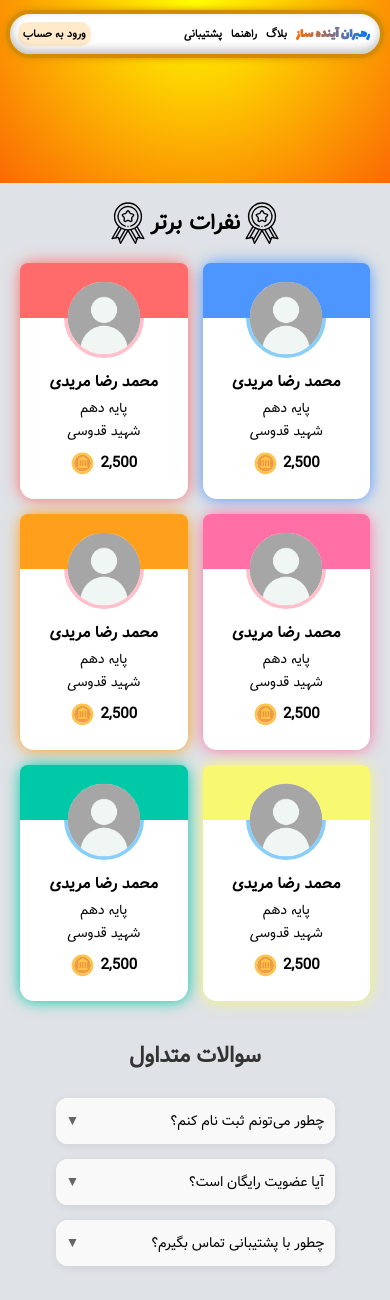
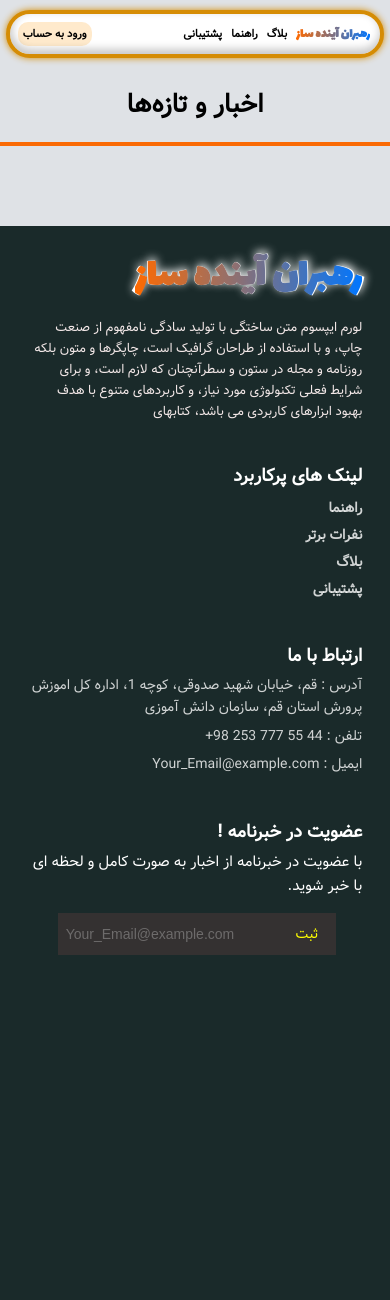
Before and after one commit to amirali5370/Alfa, a Flask app: page /blog in a window 390 px wide. Shown: the top 1300 px of the page. After the commit the page ends 955 px from the top, so only its background shows below. Run offline with Flask 3, Linux system fonts and the light colour scheme; some libraries are stand-ins or nearby versions.

Commit message:
create blog page

```diff
--- a/blueprints/user.py
+++ b/blueprints/user.py
@@ -7,6 +7,7 @@
 from scoring import *
 from models.user import User
 from models.invite import Invite
+from models.news import News
 
 app = Blueprint("user" , __name__)
 
@@ -28,8 +29,9 @@
 
         invite_code = invite_generator()
         sub_invite_code = invite_generator()
+        auth = auth_generator(User)
 
-        user = User(first_name="کاربر", last_name="مهمان", password=sha256_crypt.encrypt(password), code=code, invite_code=invite_code, sub_invite_code=sub_invite_code, coins=coin_01)
+        user = User(auth=auth, first_name="کاربر", last_name="مهمان", password=sha256_crypt.encrypt(password), code=code, invite_code=invite_code, sub_invite_code=sub_invite_code, coins=coin_01)
 
         assistant = False
         if inv_link != None:
@@ -120,17 +122,54 @@
 
 
 
-
-
 @app.route("/", methods = ["POST","GET"],  strict_slashes=False)
 def home():
     top_users = User.query.filter(User.completion == 1).order_by(User.coins.desc()).limit(9).all()
     return render_template("home.html", current_user=current_user, top_users=top_users)
 
 
-@app.route("/blog", methods = ["POST","GET"],  strict_slashes=False)
+
+
+@app.route("/blog", strict_slashes=False)
 def blog():
-    return render_template("home.html", current_user=current_user)
+    page = request.args.get("page", 1, type=int)
+    news = News.query.order_by(News.id.desc()).paginate(page=page, per_page=12, error_out=False)
+    return render_template("user/blog.html", current_user=current_user, news=news)
+
+
+@app.route("/api/blog", strict_slashes=False)
+def blog_api():
+    page = request.args.get("page", 1, type=int)
+    news = News.query.order_by(News.id.desc()).paginate(page=page, per_page=12, error_out=False)
+    return {
+        "items": [
+            {
+                "id": item.id,
+                "title": item.title,
+                "description": item.description if item.description else "",
+                "url": url_for('user.single_blog', news_link=item.prima_link),
+                "image": url_for('static', filename='img/news/' + str(item.auth) + '.jpg')
+            }
+            for item in news.items
+        ],
+        "has_next": news.has_next
+    }
+
+
+
+
+@app.route("/blog/<news_link>",  strict_slashes=False)
+def single_blog(news_link):
+    news = News.query.filter_by(prima_link=news_link).first_or_404()
+    return render_template("user/blog.html", current_user=current_user, news=news)
+
+
+
+
+
+
+
+
 @app.route("/guide", methods = ["POST","GET"],  strict_slashes=False)
 def guide():
     return render_template("home.html", current_user=current_user)
--- a/functions/code_generators.py
+++ b/functions/code_generators.py
@@ -11,11 +11,11 @@
     return code
 
 
-def auth_generator():
+def auth_generator(model):
     string = "abcdefghijklmnopqrstuvwxyzABCDEFGHIJKLMNOPQRSTUVWXYZ"
     while True:
         code = ''.join(random.choice(string) for x in range(36))
-        x = User.query.filter(User.invite_auth==code).first()
+        x = model.query.filter_by(auth=code).first()
         if x == None:
             break
     return code
--- a/models/news.py
+++ b/models/news.py
@@ -6,9 +6,9 @@
     __tablename__ = "news"
     id = Column(Integer, primary_key=True)
     title = Column(String, nullable=False)
+    description = Column(String, nullable=True)
     content = Column(String, nullable=False)
     prima_link = Column(String, nullable=False, index=True)
-    auth = Column(String, nullable=False)
+    auth = Column(String, nullable=False, index=True)
     is_event = Column(Integer, nullable=False, index=True)
-    grade_bits = Column(Integer, nullable=False)
     jalali_date = Column(String, nullable=False)
--- a/models/user.py
+++ b/models/user.py
@@ -5,6 +5,7 @@
 class User(db.Model, UserMixin):
     __tablename__ = "users"
     id = Column(Integer, primary_key=True)
+    auth = Column(String, nullable=False, unique=True, index=True)
     first_name = Column(String, nullable=True)
     last_name = Column(String, nullable=True)
     father_name = Column(String, nullable=True)
--- /dev/null
+++ b/static/scripts/user/blog.js
@@ -0,0 +1,58 @@
+const container = document.querySelector(".news-container");
+
+// داده‌ها از attribute
+let currentPage = parseInt(container.dataset.currentPage);
+let hasNext = container.dataset.hasNext === "true";
+const csrfToken = document.querySelector('meta[name="more_of_page"]').getAttribute('content')
+
+let isLoading = false;
+
+// لود بیشتر وقتی اسکرول رسید انتها
+window.addEventListener("scroll", () => {
+    if (!hasNext || isLoading) return;
+
+    if (window.innerHeight + window.scrollY >= document.body.offsetHeight - 200) {
+        loadMore();
+    }
+});
+
+function loadMore() {
+    isLoading = true;
+    document.getElementById("loading").style.display = "flex";
+
+    fetch(`/api/blog?page=${currentPage + 1}`, {
+        method: 'GET', // GET برای لود داده‌ها
+        headers: {
+            'X-CSRF-TOKEN': csrfToken,
+            'X-Requested-With': 'XMLHttpRequest'
+        },
+    })
+    .then(res => res.json())
+    .then(data => {
+        // اضافه کردن هر خبر به DOM
+        data.items.forEach(item => {
+            let article = document.createElement("article");
+            article.classList.add("news-card");
+            article.innerHTML = `
+                <img src="${item.image}" alt="خبر ${item.id}">
+                <div class="news-content">
+                    <h2 class="news-title">${item.title}</h2>
+                    <p class="news-desc">${item.description}</p>
+                    <a href="${item.url}" class="read-more">ادامه مطلب</a>
+                </div>
+            `;
+            container.appendChild(article);
+        });
+
+        // آپدیت مقادیر صفحه و hasNext
+        currentPage++;
+        hasNext = data.has_next;
+        isLoading = false;
+        document.getElementById("loading").style.display = "none";
+    })
+    .catch(err => {
+        console.error("Error loading more news:", err);
+        isLoading = false;
+        document.getElementById("loading").style.display = "none";
+    });
+}
--- /dev/null
+++ b/static/styles/user/blog.css
@@ -0,0 +1,152 @@
+body {
+    font-family: vazir;
+    margin: 0;
+    padding: 0;
+    background: #dfe2e6;
+    color: #333;
+  }
+
+  header {
+    text-align: center;
+    padding: 60px 20px 0;
+    background: inherit;
+    border-bottom: 4px solid #fa6a04;
+  }
+  header h1 {
+    font-size: 32px;
+    font-weight: bold;
+    color: #000;
+    margin-top: 25px;
+  }
+
+  /* کانتینر اخبار */
+  .news-container {
+    display: grid;
+    grid-template-columns: repeat(auto-fit, minmax(300px, 1fr));
+    gap: 25px;
+    padding: 40px 20px;
+    max-width: 1300px;
+    margin: 0 auto;
+  }
+
+  /* کارت خبر */
+  .news-card {
+    background: #fff;
+    border-radius: 14px;
+    box-shadow: 0px 0px 10px rgba(0,0,0,0.1);
+    overflow: hidden;
+    display: flex;
+    flex-direction: column;
+    transition: transform 0.2s ease;
+  }
+  .news-card:hover {
+    transform: translateY(-6px);
+  }
+
+  /* عکس خبر */
+  .news-card img {
+    width: 100%;
+    aspect-ratio: 16/9;
+    object-fit: cover;
+  }
+
+  /* متن کارت */
+  .news-content {
+    padding: 15px 18px 20px;
+    flex: 1;
+    display: flex;
+    flex-direction: column;
+    justify-content: space-between;
+  }
+  .news-title {
+    font-size: 18px;
+    font-weight: 600;
+    margin-bottom: 10px;
+    color: #1f3c88;
+  }
+  .news-desc {
+    font-size: 15px;
+    color: #555;
+    line-height: 1.6;
+    margin-bottom: 20px;
+  }
+
+  /* دکمه */
+  .read-more {
+    align-self: flex-start;
+    background: linear-gradient(90deg, #FF6A00, #0076FF);
+    color: #fff;
+    padding: 8px 16px;
+    border-radius: 8px;
+    font-size: 14px;
+    font-weight: bold;
+    text-decoration: none;
+    transition: 0.2s;
+  }
+  .read-more:hover {
+    opacity: 0.85;
+  }
+  #loading{
+    display: flex;
+    justify-content: center;
+    font-size: 16px;
+    font-weight: 600;
+    margin-bottom: 20px;
+  }
+
+  /* ریسپانسیو */
+  @media (max-width: 600px) {
+    header h1 { font-size: 26px; }
+    .news-title { font-size: 16px; }
+    .news-desc { font-size: 14px; }
+  }
+  .news-container {
+    display: grid;
+    grid-template-columns: repeat(auto-fit, minmax(250px, 1fr));
+    gap: 25px;
+    padding: 40px 20px;
+    max-width: 1300px;
+    margin: 0 auto;
+  }
+
+  /* کارت خبر */
+  .news-card {
+    background: #fff;
+    border-radius: 14px;
+    box-shadow: 0px 0px 10px rgba(0,0,0,0.1);
+    overflow: hidden;
+    display: flex;
+    flex-direction: column;
+    transition: transform 0.2s ease;
+    width: 100%;         /* مهم: کارت با والد منطبق بشه */
+    max-width: 100%;     /* مهم: از صفحه بیرون نزنه */
+    cursor: pointer;
+  }
+
+  /* عکس خبر */
+  .news-card img {
+    width: 100%;
+    aspect-ratio: 16/9;
+    object-fit: cover;
+  }
+
+  /* ریسپانسیو ویژه برای خیلی موبایل‌های کوچک */
+  @media (max-width: 360px) {
+    .news-container {
+      grid-template-columns: 1fr;   /* همیشه یک ستون */
+      gap: 15px;
+      padding: 20px 10px;
+    }
+    .news-title { font-size: 15px; }
+    .news-desc { font-size: 13px; }
+  }
+
+  @media (max-width: 560px) {
+      .news-container{
+          padding: 40px 30px;
+      }
+  }
+
+  #content{
+      width: 100%;
+  }
--- a/templates/home.html
+++ b/templates/home.html
@@ -35,7 +35,7 @@
             <div class="top_user">
                 <div class="up_top_user"></div>
                 <div class="top_img circle boy">
-                    <img src="/static/img/users/{{u.id}}.jpg" onerror="this.onerror=null; this.src=`{{ url_for('static', filename='main_img/user.jpg') }}`;" alt="">
+                    <img src="{{ url_for('static', filename='img/users/' ~ u.auth ~ '.jpg') }}" onerror="this.onerror=null; this.src=`{{ url_for('static', filename='main_img/user.jpg') }}`;" alt="">
                 </div>
                 <div class="content_top_user">
                     <span class="top_name">{{u.first_name}} {{u.last_name}}</span>
--- a/templates/main.html
+++ b/templates/main.html
@@ -71,8 +71,8 @@
                         <path d="M44.88 32.05c-1.46.11-2.74-1.27-2.87-3.06s1-3.32 2.42-3.42a3 3 0 0 1 2.87 3.06 1 1 0 0 0 2-.14 5.16 5.16 0 0 0-4-4.86l-.13-1.93a1 1 0 1 0-2 .14l.14 1.93A5.13 5.13 0 0 0 40 29.13a5 5 0 0 0 4.71 4.93H45a2.36 2.36 0 0 1 1.88.77 3.54 3.54 0 0 1 1 2.29 3.59 3.59 0 0 1-.66 2.4 2.4 2.4 0 0 1-1.76 1 3 3 0 0 1-2.87-3.06 1 1 0 0 0-2 .14 5.16 5.16 0 0 0 4 4.85l.15 2.2a1 1 0 0 0 1 .93h.07a1 1 0 0 0 .93-1.07l-.15-2.19a4.54 4.54 0 0 0 2.23-1.62 5.74 5.74 0 0 0-.51-7.3 4.41 4.41 0 0 0-3.43-1.35Z"></path>
                     </svg>
                 </div>
-                <a id="user_co" href="#">
-                    <img id="profile" src="/static/img/users/{{current_user.id}}.jpg" onerror="this.onerror=null; this.src=`{{ url_for('static', filename='main_img/user.jpg') }}`;" alt="">
+                <a id="user_co" href="{{ url_for('user.panel') }}">
+                    <img id="profile" src="{{ url_for('static', filename='img/users/' ~ current_user.auth ~ '.jpg') }}" onerror="this.onerror=null; this.src=`{{ url_for('static', filename='main_img/user.jpg') }}`;" alt="">
                     <span id="user_name">{{current_user.first_name}} {{current_user.last_name}}</span>
                 </a>
                 {% else %}
--- /dev/null
+++ b/templates/user/blog.html
@@ -0,0 +1,27 @@
+{% extends "main.html" %}
+{% block head %}
+    <meta name="more_of_page" content="{{ csrf_token() }}">
+    <title>خانه</title>
+    <link rel="stylesheet" href="{{ url_for('static', filename='styles/user/blog.css') }}">
+{% endblock %}
+{% block body %}
+<header>
+    <h1>اخبار و تازه‌ها</h1>
+</header>
+
+<main class="news-container" data-current-page="{{ news.page }}" data-has-next="{{ 'true' if news.has_next else 'false' }}">
+    {% for n in news %}
+    <article class="news-card">
+        <img src="{{ url_for('static', filename='img/news/' ~ n.auth ~ '.jpg') }}" alt="خبر {{n.id}}">
+        <div class="news-content">
+            <h2 class="news-title">{{n.title}}</h2>
+            <p class="news-desc">{{ n.description or '' }}</p>
+            <a href="{{ url_for('user.single_blog', news_link=n.prima_link) }}" class="read-more">ادامه مطلب</a>
+        </div>
+    </article>
+    {% endfor %}
+</main>
+<span id="loading" style="display: none;">در حال بارگذاری ...</span>
+<script src="{{ url_for('static', filename='scripts/user/blog.js') }}"></script>
+
+{% endblock %}
```
Also changed, not shown: static/img/news/bMEmSdvuMhwWdcsipEYXALUBoAQzUQkFHIJj.jpg (added), static/img/users/FSZCLwPEfAeezzecRQgDwMAupjhzmDbSpHWz.jpg (renamed from static/img/users/1.jpg).
